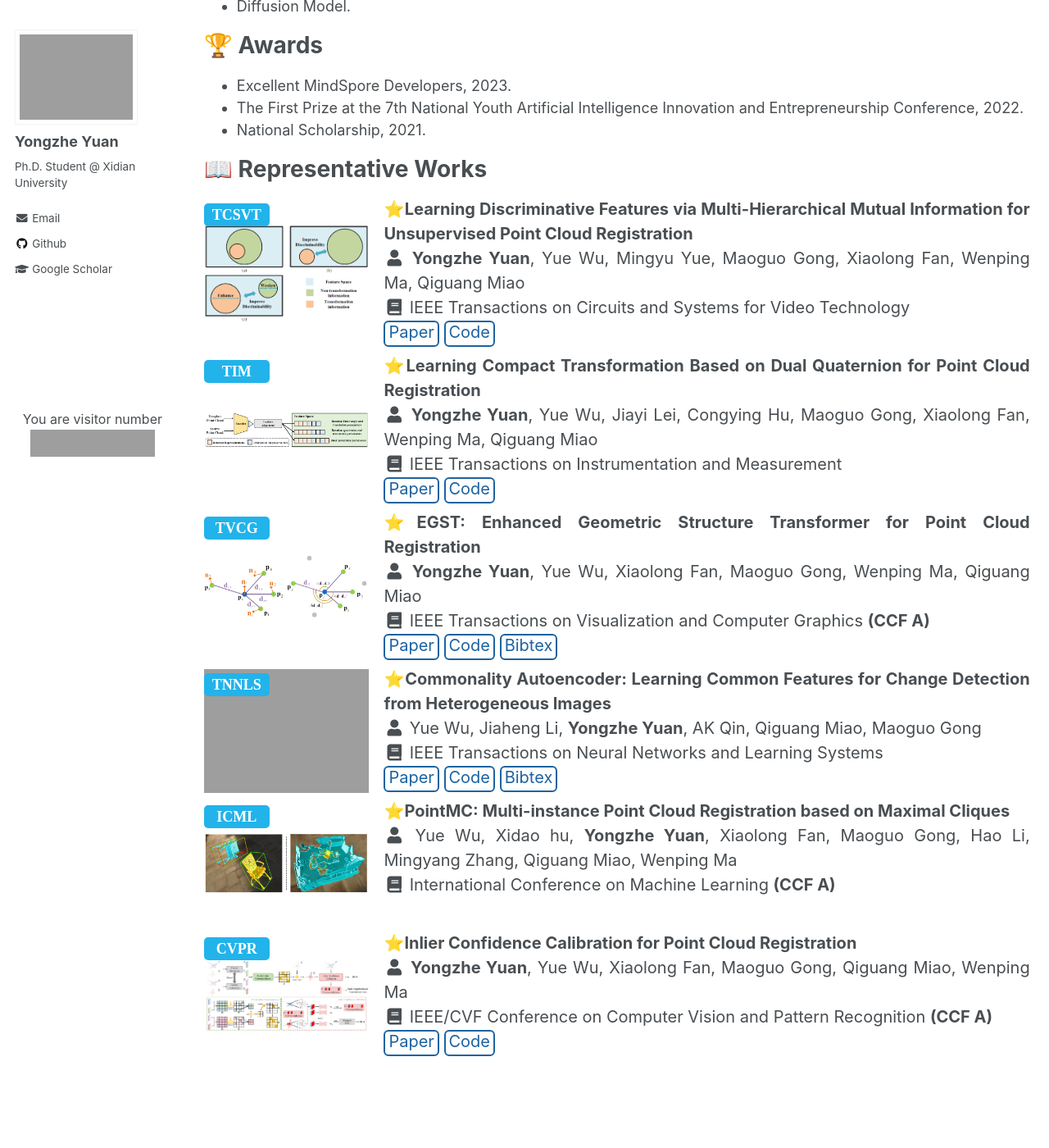
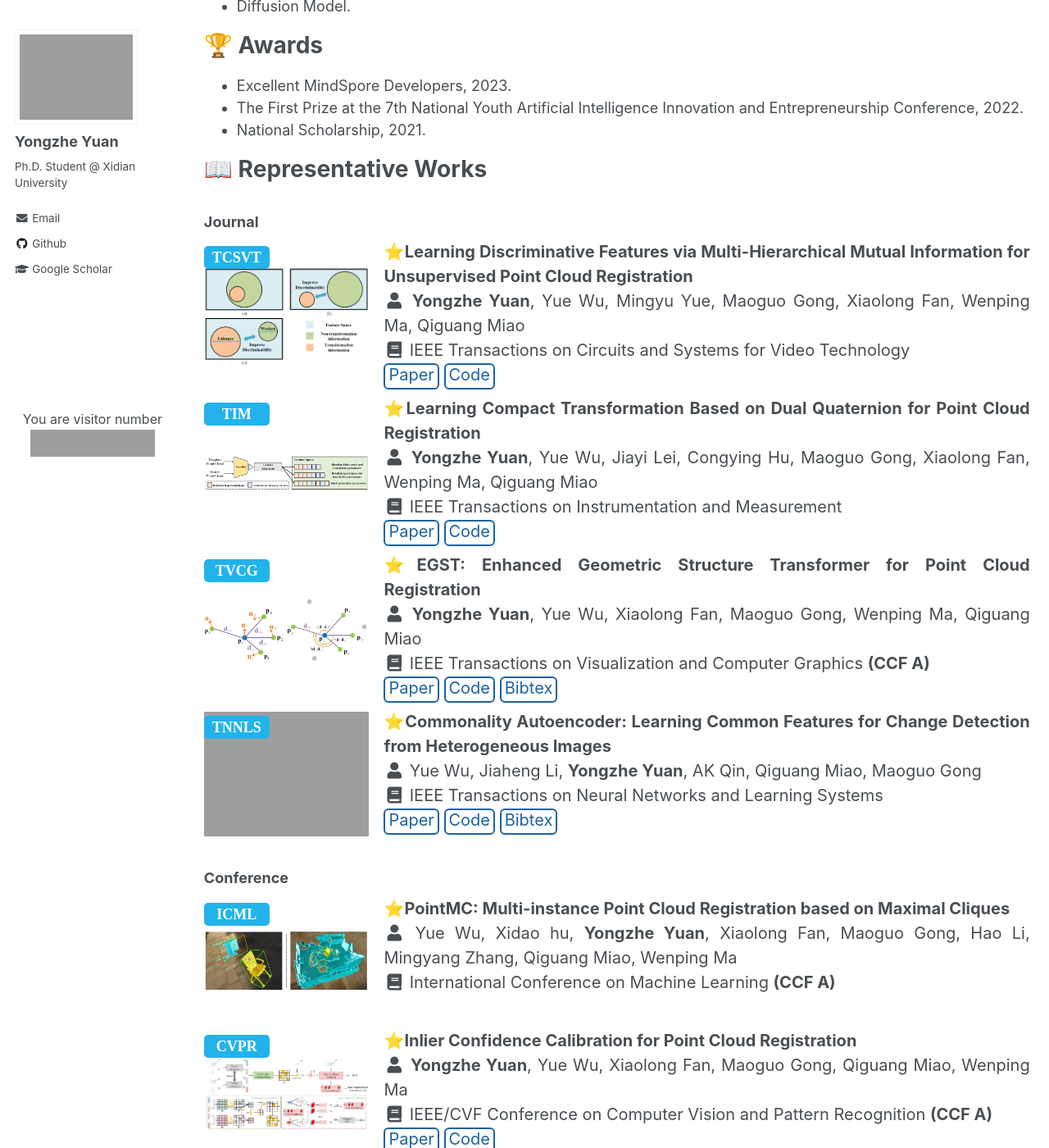
Before and after one commit to YYZMARS/YYZMARS.github.io, a Jekyll site: the page built from _pages/home.md, in a window 1280 px wide and 1400 px high, scrolled down 457 px. Shown: the whole window at 82% size. Built offline with Jekyll 4.4.1, drawn with Linux system fonts in a browser that asks for light colours; a script that is not in the unit is left out; grey boxes are pictures that could not be loaded.

Commit message:
Update home.md

```diff
--- a/_pages/home.md
+++ b/_pages/home.md
@@ -26,6 +26,7 @@ I am currently pursuing the Ph.D degree advised by [A/Prof. Yue Wu](https://web.
 
 
 <h1>📖 Representative Works</h1>
+<h3>Journal</h3>
 {% for post in site.publications_j reversed %} {% include archive-single-pub2.html %} {% endfor %}
-
+<h3>Conference</h3>
 {% for post in site.publications_c reversed %} {% include archive-single-pub2.html %} {% endfor %}
```
